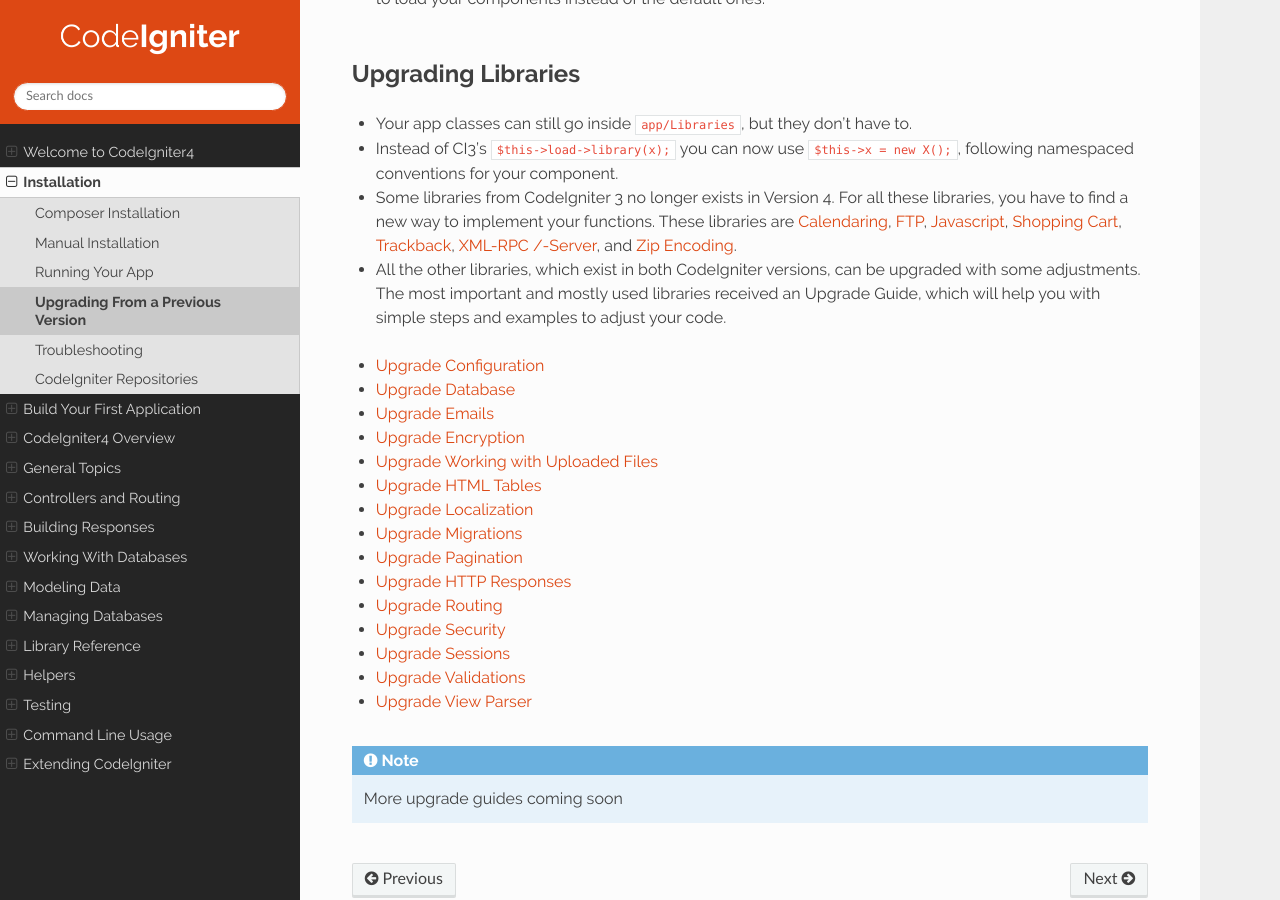
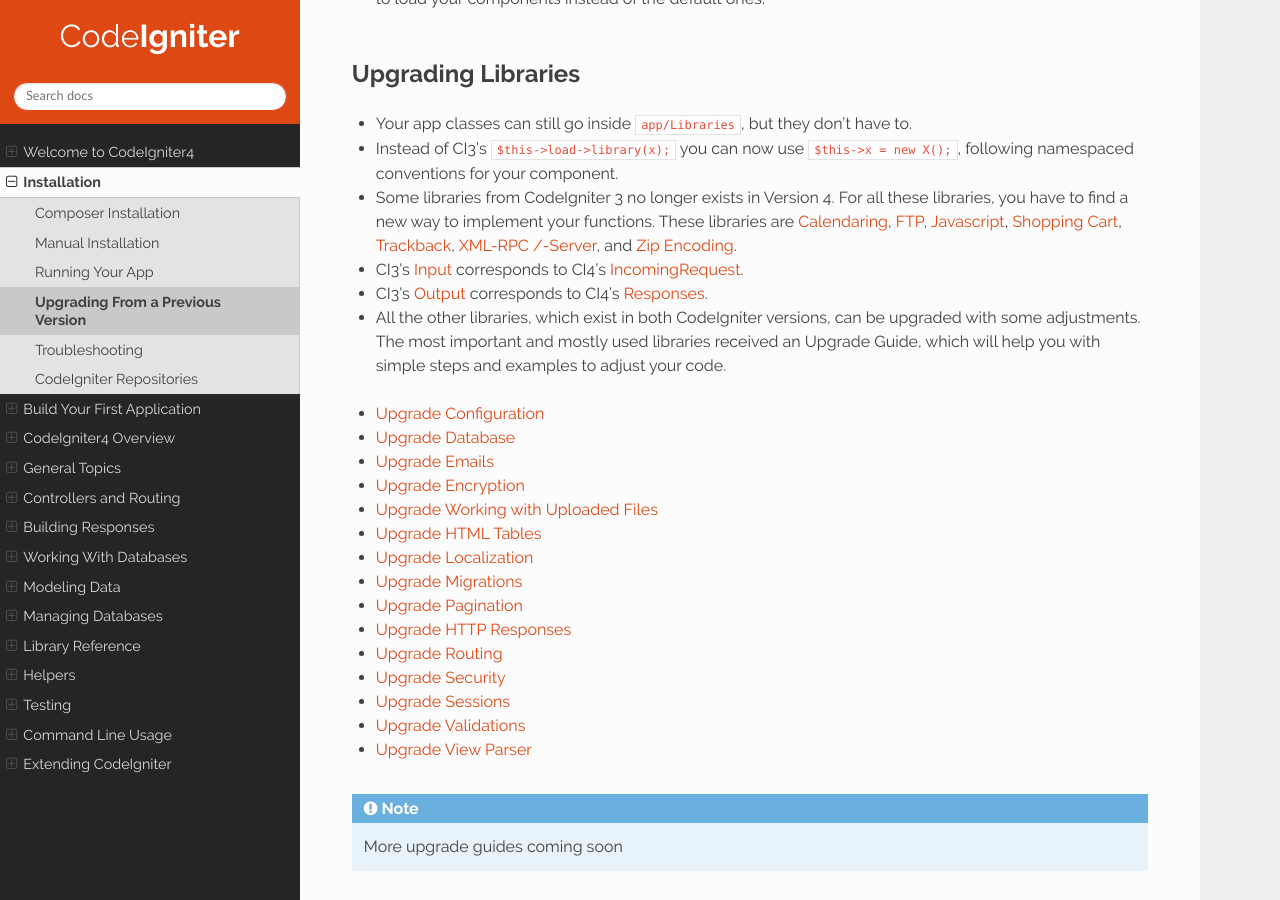
Before and after one commit to NEKOGET/ci4_user_guide_src, a Sphinx documentation site: the page built from source/installation/upgrade_4xx.rst, in a window 1280 px wide and 900 px high, scrolled down 2528 px. Built offline with Sphinx 7.4.7 and the Read the Docs theme 2.0.0, drawn with Linux system fonts in a browser that asks for light colours.

Commit message:
docs: add about CI3's Input and CI4's IncommingRequest, CI3's Output and CI4's Response

```diff
--- a/source/installation/upgrade_4xx.rst
+++ b/source/installation/upgrade_4xx.rst
@@ -127,6 +127,8 @@ Upgrading Libraries
   `Trackback <http://codeigniter.com/userguide3/libraries/trackback.html>`_,
   `XML-RPC /-Server <http://codeigniter.com/userguide3/libraries/xmlrpc.html>`_,
   and `Zip Encoding <http://codeigniter.com/userguide3/libraries/zip.html>`_.
+- CI3's `Input <http://codeigniter.com/userguide3/libraries/input.html>`_ corresponds to CI4's :doc:`IncomingRequest </incoming/incomingrequest>`.
+- CI3's `Output <http://codeigniter.com/userguide3/libraries/output.html>`_ corresponds to CI4's :doc:`Responses </outgoing/response>`.
 - All the other libraries, which exist in both CodeIgniter versions, can be upgraded with some adjustments.
   The most important and mostly used libraries received an Upgrade Guide, which will help you with simple
   steps and examples to adjust your code.
```
